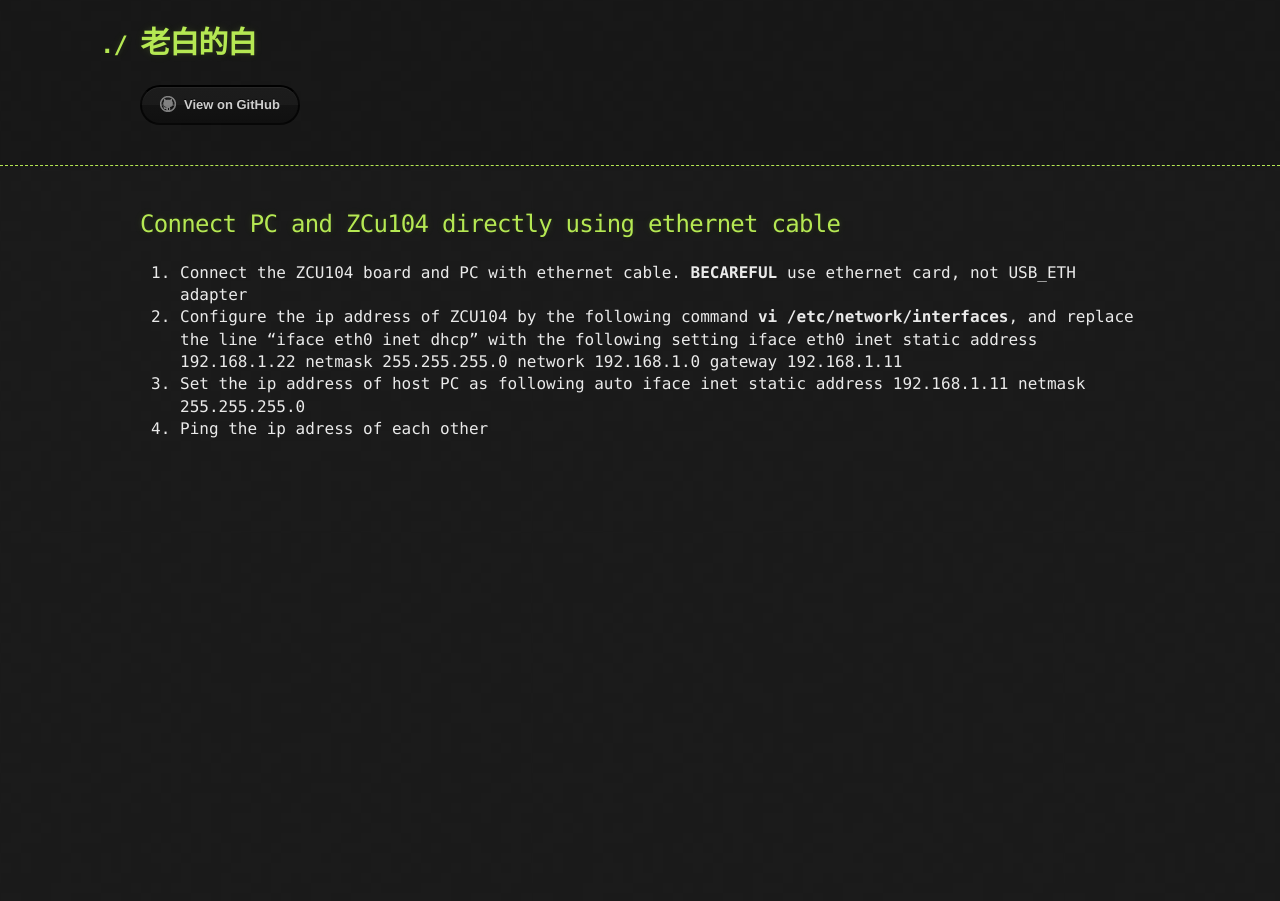
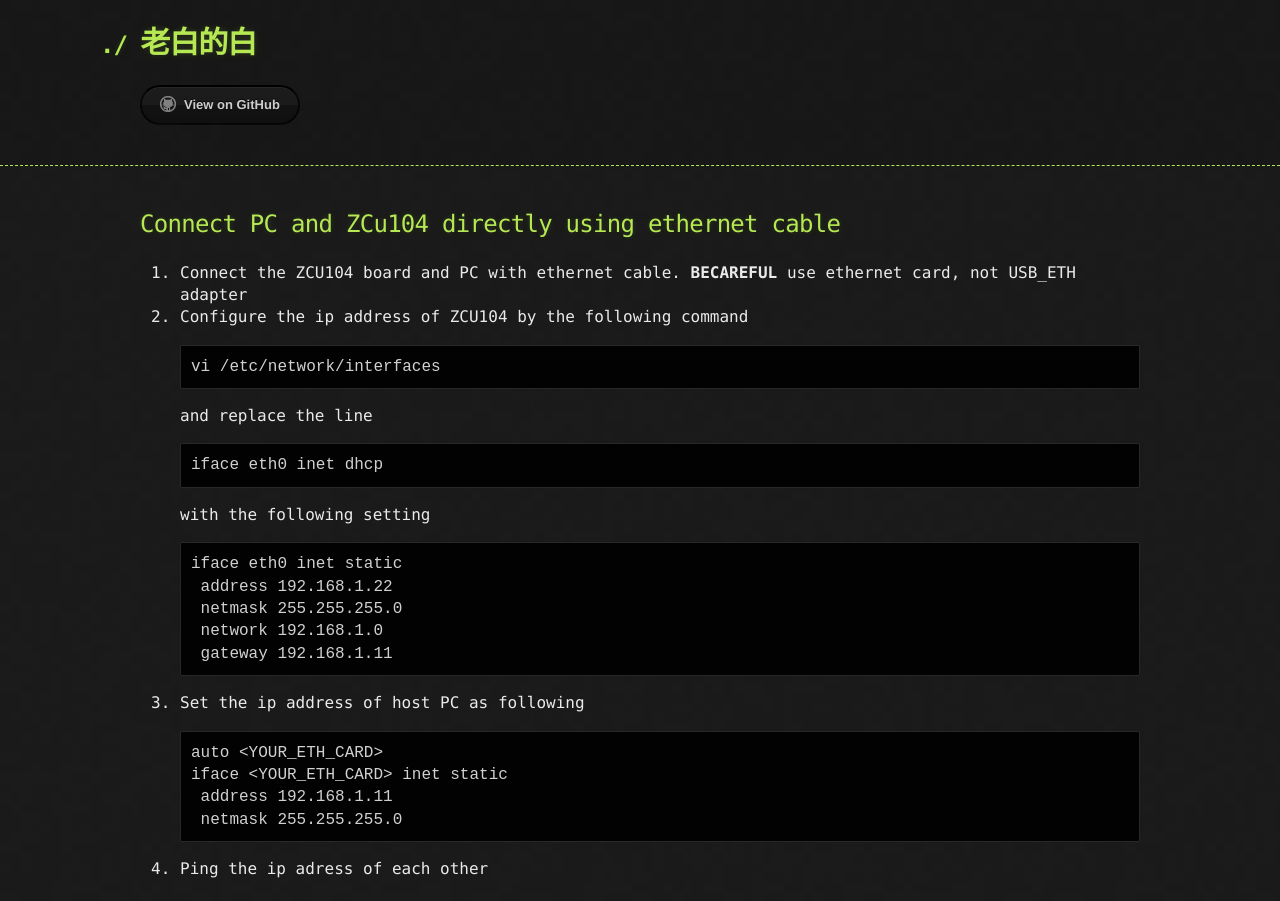
Before and after one commit to linbaiwpi/linbaiwpi.github.io, a Jekyll site: the page built from post/zcu104_tutorial_2.md, in a window 1280 px wide. Built offline with Jekyll 4.4.1, drawn with Linux system fonts in a browser that asks for light colours; our own code applies the rules of GitHub Pages for plain Markdown files; the repository's description, which GitHub fills in, is left out.

Commit message:
correct tutorial 1 & 2

````diff
--- a/post/zcu104_tutorial_2.md
+++ b/post/zcu104_tutorial_2.md
@@ -1,16 +1,27 @@
 ## Connect PC and ZCu104 directly using ethernet cable
 
 1. Connect the ZCU104 board and PC with ethernet cable. **BECAREFUL** use ethernet card, not USB_ETH adapter
-2. Configure the ip address of ZCU104 by the following command **vi /etc/network/interfaces**, and replace the line
-"iface eth0 inet dhcp" with the following setting
+2. Configure the ip address of ZCU104 by the following command
+```sh
+vi /etc/network/interfaces
+```
+and replace the line
+```sh
+iface eth0 inet dhcp
+```
+with the following setting
+```sh
 iface eth0 inet static
 	address 192.168.1.22
 	netmask 255.255.255.0
 	network 192.168.1.0
 	gateway 192.168.1.11
+```
 3. Set the ip address of host PC as following
-auto <YOUR ETH CARD>
-iface <YOUR ETH CARD> inet static
+```sh
+auto <YOUR_ETH_CARD>
+iface <YOUR_ETH_CARD> inet static
     address 192.168.1.11
     netmask 255.255.255.0
+```
 4. Ping the ip adress of each other
````
Also changed, not shown: index.md (+2 -1 lines), post/zcu104_tutorial_1.md (+12 -3 lines).
